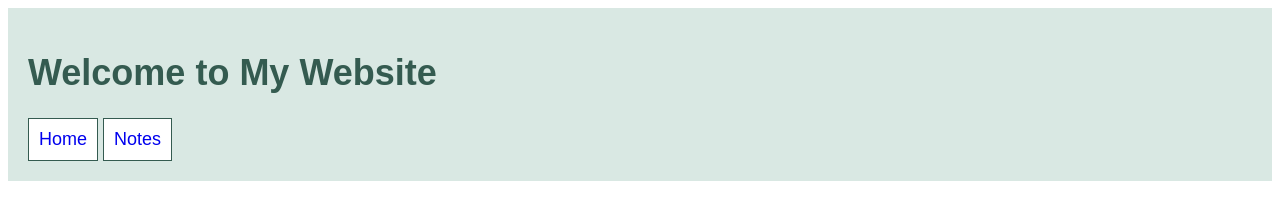
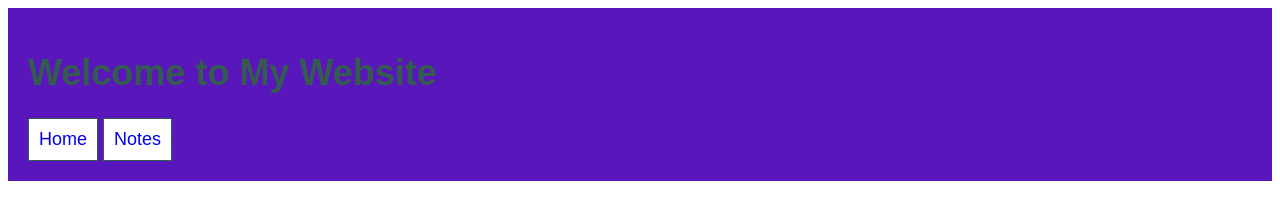
Before and after one commit to earl0069/html-assignment, a plain HTML site: page index.html in a window 1280 px wide. Shown: the top 201 px of the page. Drawn offline with Linux system fonts and the light colour scheme.

Commit message:
background colour

```diff
--- a/css/main.css
+++ b/css/main.css
@@ -6,7 +6,7 @@ body {
 
 /* Multiple element selector */
 header, footer {
-    background-color: #d9e8e3;
+    background-color: #5917bb;
     padding: 20px;
 }
 
```
